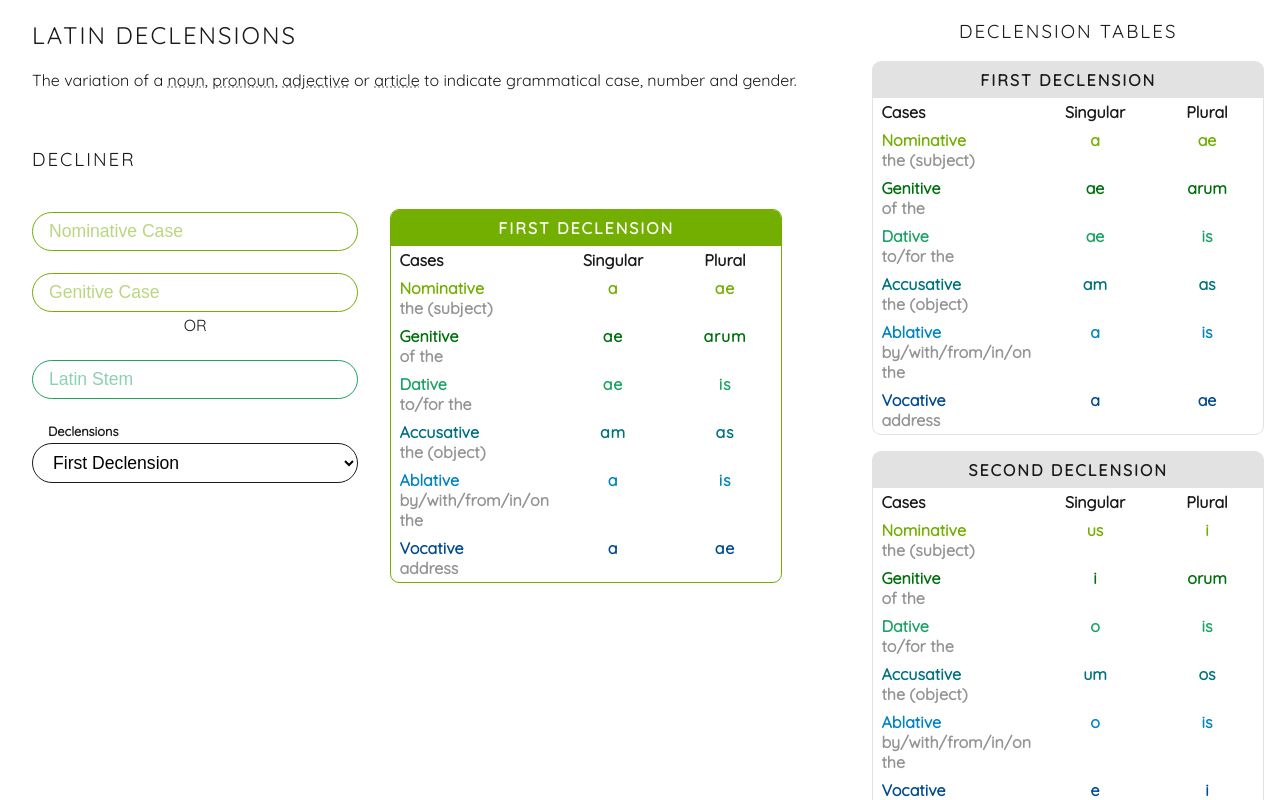
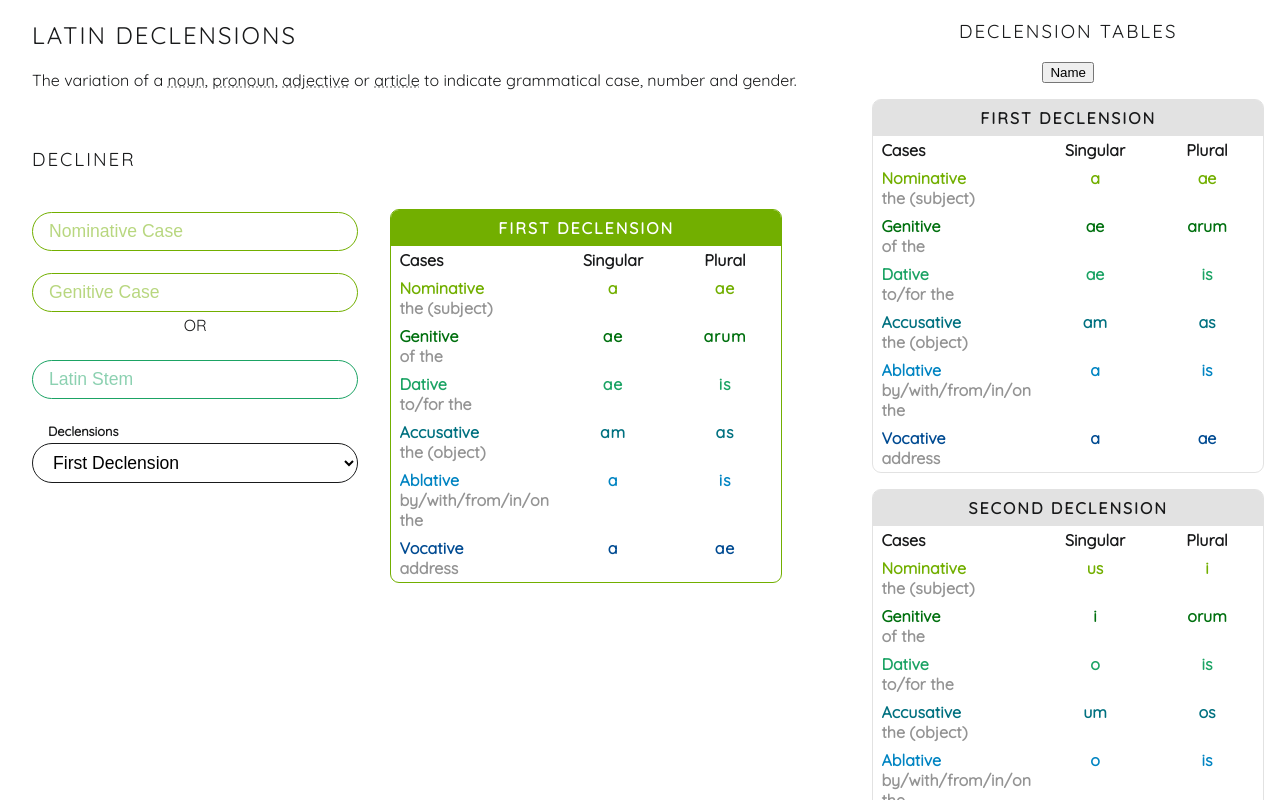
Before and after one commit to blinkous/latin, a React (Create React App) app: page / in a window 1280 px wide. Built offline with nearby package versions, Linux system fonts and the light colour scheme.

Commit message:
added check for name in declension table

```diff
--- a/src/components/App.js
+++ b/src/components/App.js
@@ -1,10 +1,16 @@
-import React from "react";
+import React, { useState } from "react";
 import "../styles/App.css";
 import DeclensionTable from "./DeclensionTable";
 import Decliner from "./Decliner";
 import { declensions, declension_info } from "../js/declensions";
 
 const App = () => {
+  const [isName, setIsName] = useState(false);
+
+  const handleClick = () => {
+    setIsName(() => !isName);
+  };
+
   return (
     <section id="home">
       <header className="header">
@@ -57,6 +63,13 @@ const App = () => {
       <Decliner></Decliner>
       <div className="ref-tables">
         <h3 className="heading">Declension Tables</h3>
+        <button
+          className={`is-name-btn ${isName ? "active" : ""}`}
+          title="Declining a Name?"
+          onClick={handleClick}
+        >
+          Name
+        </button>
         <div className="tables-container">
           {Object.entries(declensions).map(([key, value], index) => (
             <DeclensionTable
@@ -64,6 +77,7 @@ const App = () => {
               declensionName={key}
               key={index}
               cases={declension_info.cases}
+              isName={isName}
             ></DeclensionTable>
           ))}
         </div>
--- a/src/components/DeclensionTable.js
+++ b/src/components/DeclensionTable.js
@@ -10,6 +10,7 @@ const DeclensionTable = (props) => {
     root,
     nominative,
     tentativeRoot,
+    isName,
   } = props;
 
   return (
@@ -51,7 +52,7 @@ const DeclensionTable = (props) => {
               ) : null}
               {nominative && key === "nominative"
                 ? ""
-                : props.isName
+                : props.isName && key === "vocative" && value.singular_name
                 ? value.singular_name
                 : value.singular}
             </td>
```
